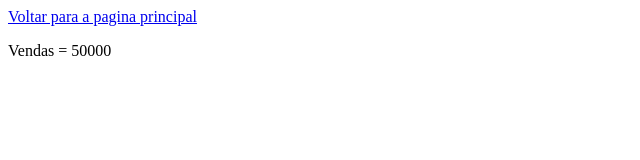
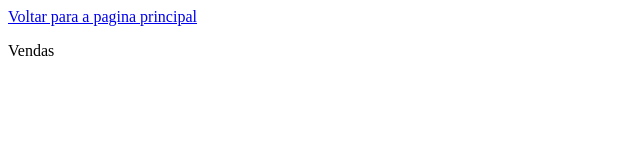
Before and after one commit to cyncavalcanti/CursonelioAlves, a plain HTML site: page vendas.html in a window 1280 px wide. Shown: the full height of the page, 0-640 px from the left. Drawn offline with Linux system fonts and the light colour scheme.

Commit message:
atualizada vendas

```diff
--- a/vendas.html
+++ b/vendas.html
@@ -8,6 +8,6 @@
 </head>
 <body>
     <a href="index.html"> Voltar para a pagina principal</a>
-    <p>Vendas = 50000</p>
+    <p>Vendas</p>
 </body>
 </html>
```
